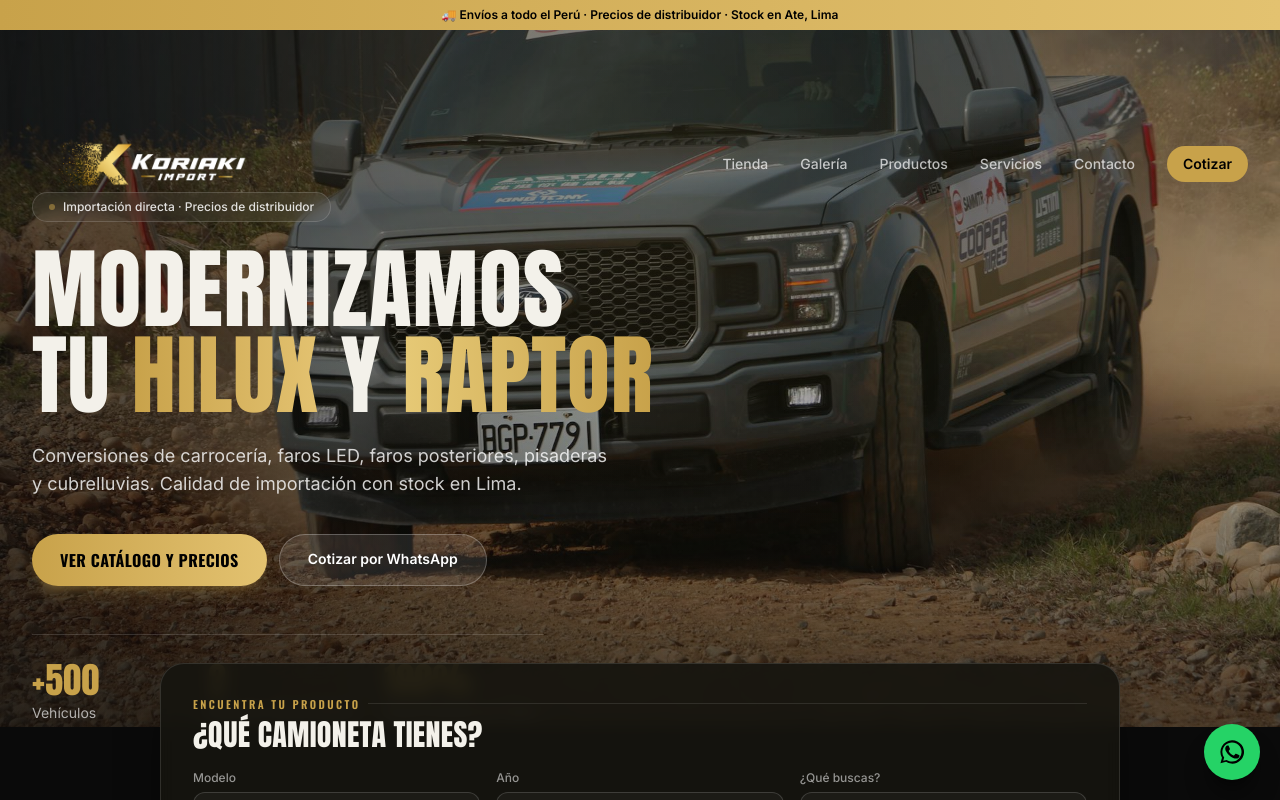
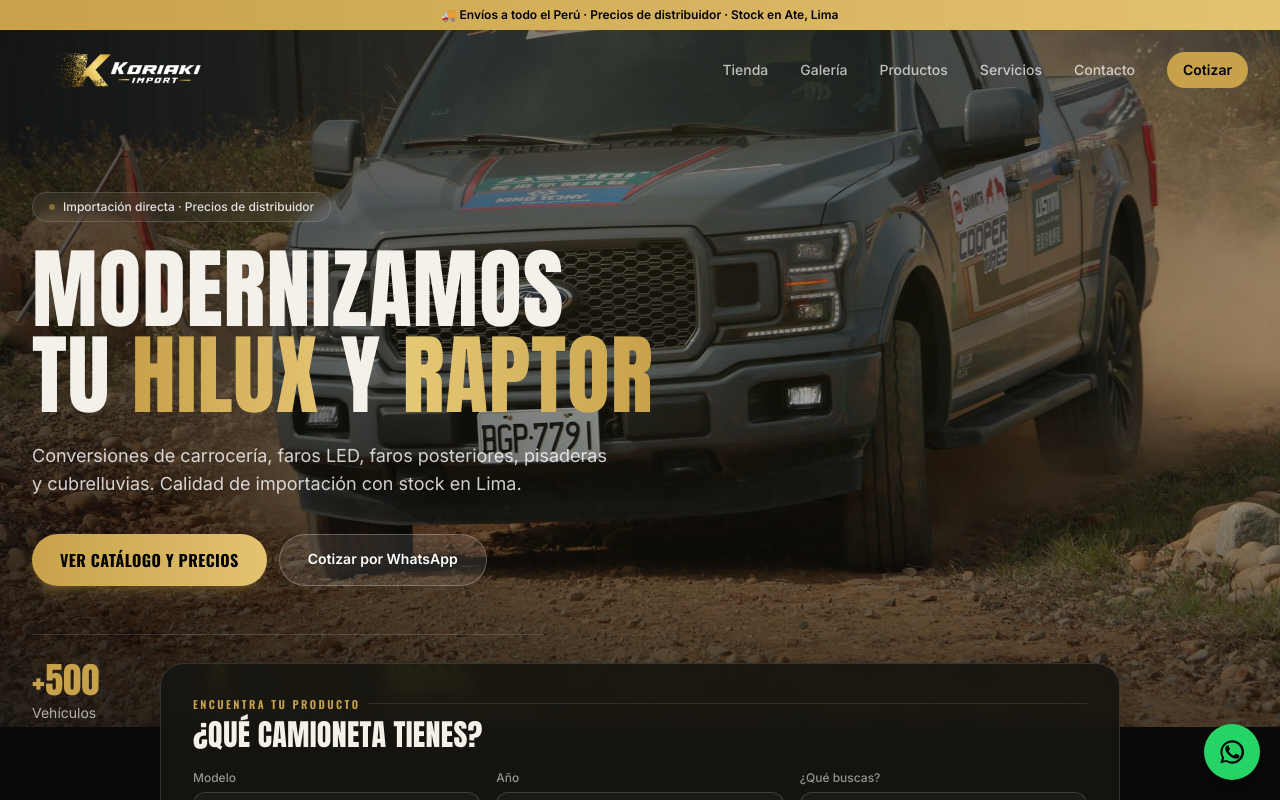
Before and after one commit to jeancarrascodv/koriaki-import, a Next.js app: page / in a window 1280 px wide. Shown: the top 800 px of the page. Built offline with nearby package versions, Linux system fonts and the light colour scheme.

Commit message:
Compact sticky navigation

```diff
--- a/src/components/Nav.tsx
+++ b/src/components/Nav.tsx
@@ -27,7 +27,7 @@
     <header
       className={`fixed inset-x-0 top-0 z-50 transition-all duration-300 ${
         scrolled
-          ? "bg-background/70 backdrop-blur-md border-b border-white/10"
+          ? "h-20 bg-background/70 backdrop-blur-md border-b border-white/10"
           : "bg-transparent"
       }`}
     >
@@ -38,9 +38,9 @@
           </div>
         </div>
       )}
-      <nav className="mx-auto flex max-w-7xl items-center justify-between px-5 py-3.5 sm:px-8">
+      <nav className="mx-auto flex h-20 max-w-7xl items-center justify-between px-5 py-2 sm:px-8">
         <a href="#top" className="group">
-          <Logo size="xl" />
+          <Logo size="lg" />
         </a>
 
         <div className="hidden items-center gap-8 md:flex">
```
